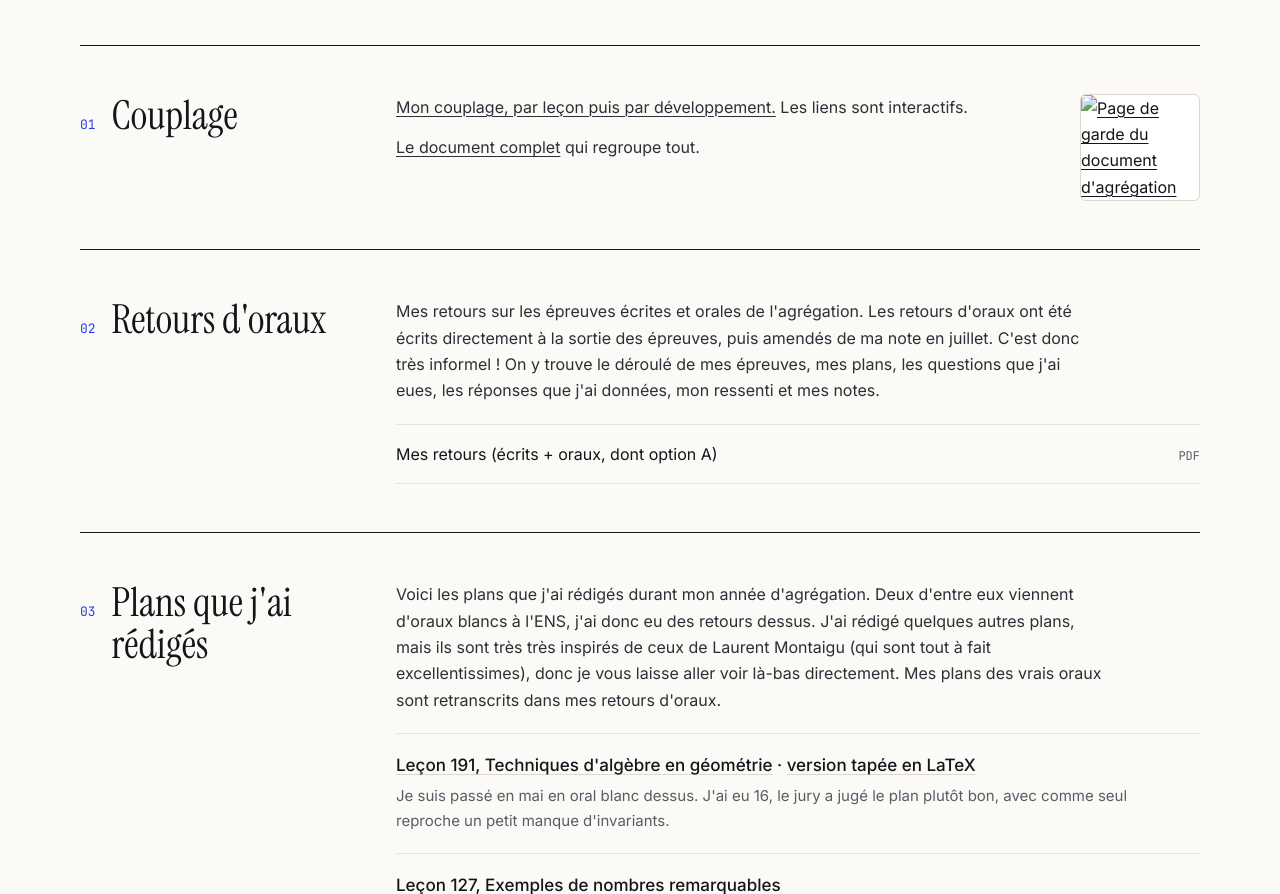
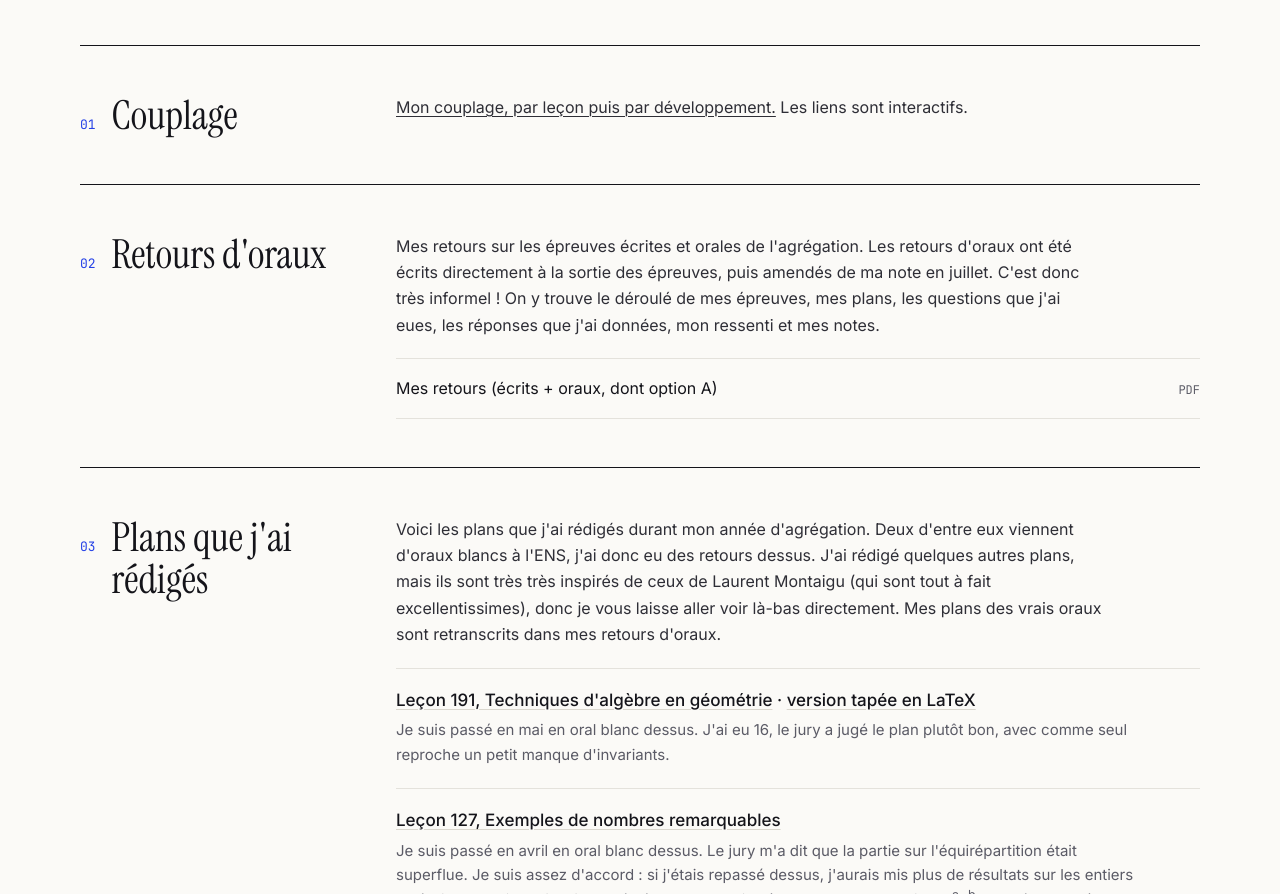
Before and after one commit to matteomiannay/matteomiannay.github.io, a plain HTML site: page agregation.html in a window 1280 px wide. Shown: the part 957-1851 px from the top of the page. Drawn offline with Linux system fonts and the light colour scheme; animation ran at ten frames a second.

Commit message:
Retire le lien vers « le document complet » (reliquat de l'ancien site)
Agregation.pdf et pagedegarde.png n'ont jamais fait partie de ce site :
le bloc venait de l'ancien modèle. C'était le dernier lien interne cassé.

Co-Authored-By: Claude Opus 5.5 <noreply@anthropic.com>
Claude-Session: https://claude.ai/code/session_012eysHCLm8pYTySUgSHj5mu

```diff
--- a/agregation.html
+++ b/agregation.html
@@ -73,12 +73,8 @@
     <section class="section " id="couplage">
       <div class="section-head"><span class="num">01</span><h2>Couplage</h2></div>
       <div class="section-body">
-        <div class="split">
-          <div class="prose">
-            <p><a href="docagreg/couplage.pdf">Mon couplage, par leçon puis par développement.</a> Les liens sont interactifs.</p>
-            <p><a href="Agregation.pdf">Le document complet</a> qui regroupe tout.</p>
-          </div>
-          <a class="cover" href="Agregation.pdf"><img src="pagedegarde.png" alt="Page de garde du document d'agrégation"></a>
+        <div class="prose">
+          <p><a href="docagreg/couplage.pdf">Mon couplage, par leçon puis par développement.</a> Les liens sont interactifs.</p>
         </div>
       </div>
     </section>
```
